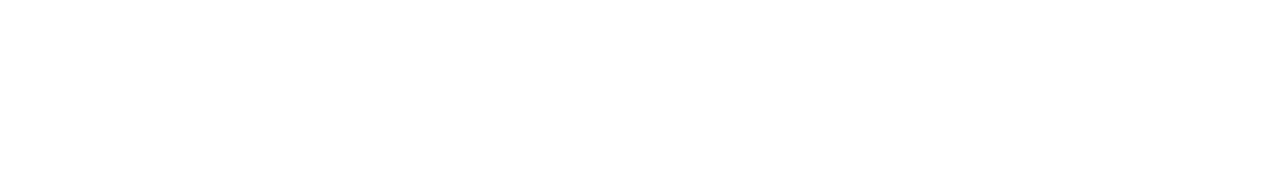
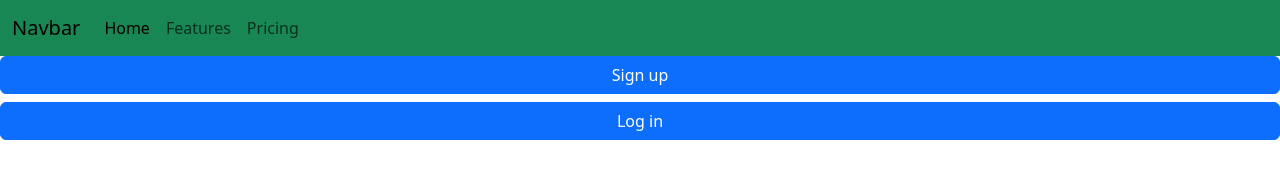
Before and after one commit to Batmanpouknight/1800_202410_BBY09, a plain HTML site: page index.html in a window 1280 px wide. Drawn offline with nearby package versions, Linux system fonts and the light colour scheme.

Commit message:
Added a bootstrap library and nav bar and buttons

```diff
--- a/index.html
+++ b/index.html
@@ -10,12 +10,16 @@
     <meta name="viewport" content="width=device-width, initial-scale=1">
 
     <!-- Bootstrap Library CSS CDN go here -->
+    <link href="https://cdn.jsdelivr.net/npm/bootstrap@5.3.2/dist/css/bootstrap.min.css" rel="stylesheet"
+        integrity="sha384-T3c6CoIi6uLrA9TneNEoa7RxnatzjcDSCmG1MXxSR1GAsXEV/Dwwykc2MPK8M2HN" crossorigin="anonymous">
     <!-- Boostrap Library JS CDN  go here -->
+    <script src="https://cdn.jsdelivr.net/npm/bootstrap@5.3.2/dist/js/bootstrap.bundle.min.js"
+        integrity="sha384-C6RzsynM9kWDrMNeT87bh95OGNyZPhcTNXj1NW7RuBCsyN/o0jlpcV8Qyq46cDfL" crossorigin="anonymous"></script>
 
     <!-- Other libraries go here -->
 
     <!-- Link to styles of your own -->
-    <!-- <link rel="stylesheet" href="./styles/style.css"> -->
+    <link rel="stylesheet" href="./styles/style.css">
 
 </head>
 
@@ -25,6 +29,29 @@
     <!-- Your HTML Layout go here -->
     <!------------------------------>
     <!-- Stuff for body goes here -->
+    <nav class="navbar navbar-expand-lg bg-success">
+        <div class="container-fluid">
+          <a class="navbar-brand" href="#">Navbar</a>
+          <button class="navbar-toggler" type="button" data-bs-toggle="collapse" data-bs-target="#navbarNavAltMarkup" aria-controls="navbarNavAltMarkup" aria-expanded="false" aria-label="Toggle navigation">
+            <span class="navbar-toggler-icon"></span>
+          </button>
+          <div class="collapse navbar-collapse" id="navbarNavAltMarkup">
+            <div class="navbar-nav">
+              <a class="nav-link active" aria-current="page" href="#">Home</a>
+              <a class="nav-link" href="#">Features</a>
+              <a class="nav-link" href="#">Pricing</a>
+            </div>
+          </div>
+        </div>
+      </nav>
+
+      <!--Welcome banner goes here-->
+
+      <!--Welcome benner goes here-->
+      <div class="d-grid gap-2">
+        <button class="btn btn-primary" type="button">Sign up</button>
+        <button class="btn btn-primary" type="button">Log in</button>
+      </div>
 
 
     <!---------------------------------------------->
```
